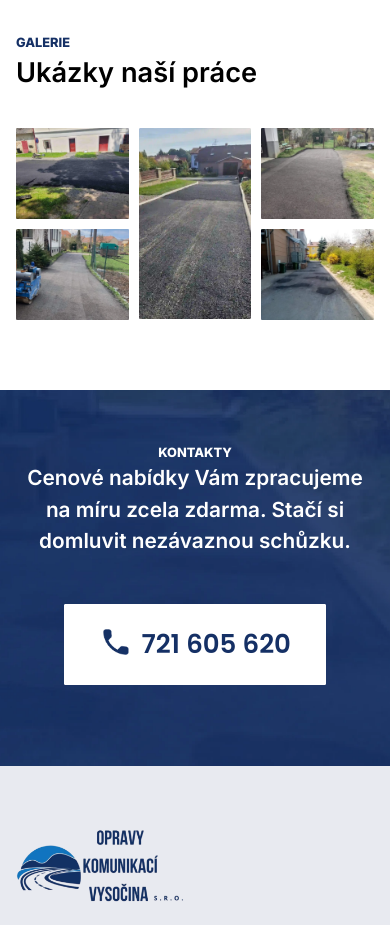
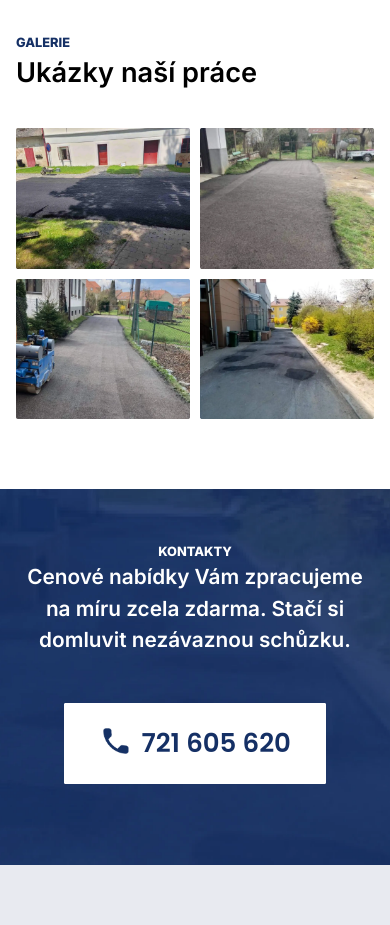
Before and after one commit to mladejovskyy/silnice, a Next.js app: page / in a window 390 px wide. Shown: the part 4900-5825 px from the top of the page. Built offline with nearby package versions, Linux system fonts and the light colour scheme.

Commit message:
gallery responsivity

```diff
--- a/src/app/style.css
+++ b/src/app/style.css
@@ -498,8 +498,16 @@ html {
 }
 
 @media (max-width: 1024px) {
+    .gallery .images-row {
+        grid-template-columns: repeat(2, 1fr);
+    }
+
     .gallery .images-row .left, .gallery .images-row .right, .gallery .images-row {
-        gap: 16px;
+        gap: 10px;
+    }
+
+    .gallery .images-row .middle {
+        display: none;
     }
 }
 
```
